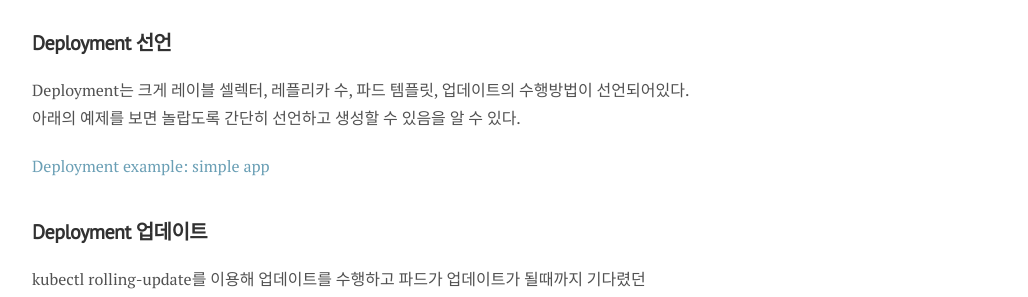
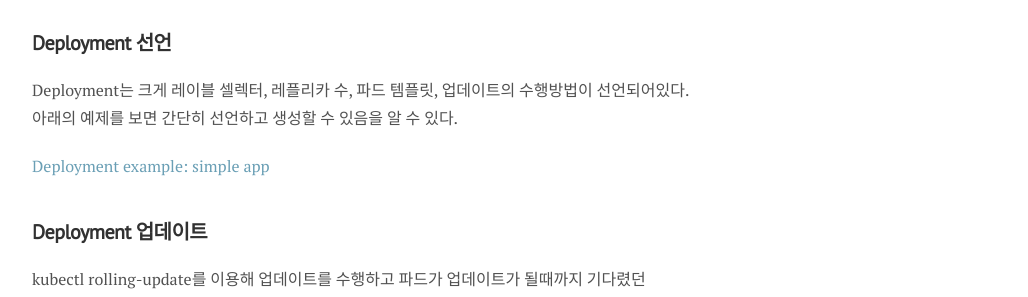
Before and after one commit to jini-lee/jini-lee.github.com, a Jekyll site: the page built from _posts/kubernetes/2020-09-14-deployment.md, in a window 1280 px wide and 900 px high, scrolled down 325 px. Shown: the part 153-450 px from the top of the window, without its empty margins (248-1276 px from the left). Built offline with Jekyll 4.4.1, drawn with Linux system fonts in a browser that asks for light colours; nearby versions of some CDN libraries; comment, search, counter and statistics services are not loaded.

Commit message:
Update 2020-09-14-deployment.md

```diff
--- a/_posts/kubernetes/2020-09-14-deployment.md
+++ b/_posts/kubernetes/2020-09-14-deployment.md
@@ -14,7 +14,7 @@
 
 ## Deployment 선언
 Deployment는 크게 레이블 셀렉터, 레플리카 수, 파드 템플릿, 업데이트의 수행방법이 선언되어있다.
-아래의 예제를 보면 놀랍도록 간단히 선언하고 생성할 수 있음을 알 수 있다.
+아래의 예제를 보면 간단히 선언하고 생성할 수 있음을 알 수 있다.
 
 [Deployment example: simple app](https://github.com/jini-lee/k8s-practice/tree/master/deployment)
 
```
